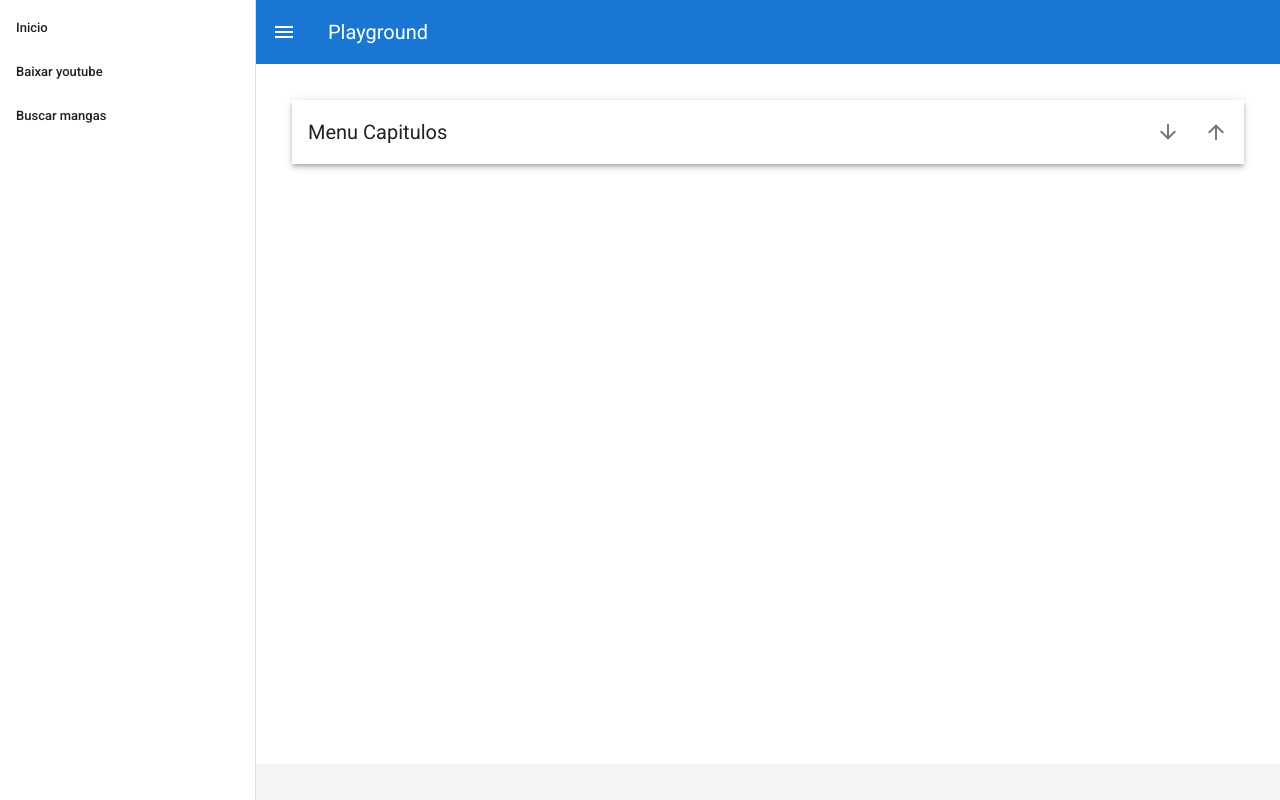
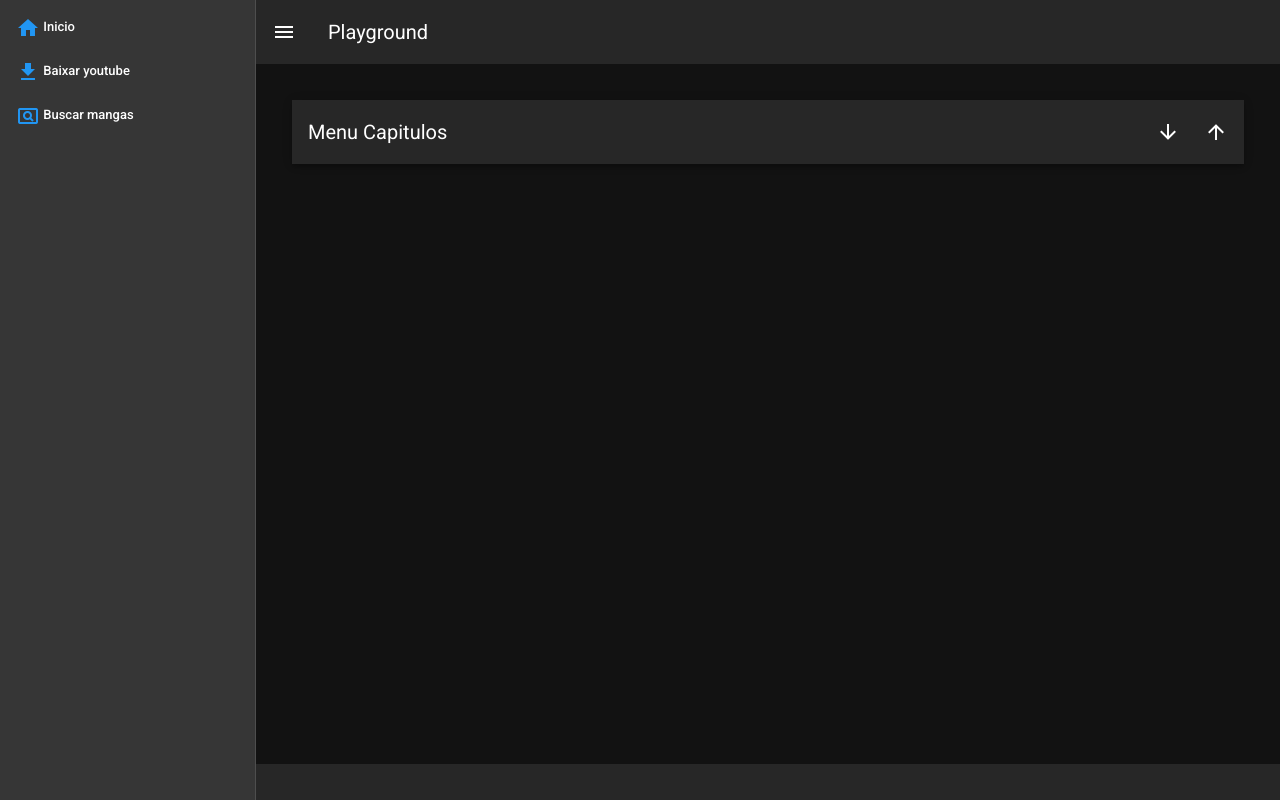
Before and after one commit to LuizRick/playground, a Vue app: page /mangaslivre/chapters in a window 1280 px wide. Both pictures are taken after a click on the button 28 px from the left and 32 px from the top of the page. Built offline with nearby package versions, Linux system fonts and the light colour scheme.

Commit message:
put in dark mode

```diff
--- a/src/App.vue
+++ b/src/App.vue
@@ -1,26 +1,31 @@
 <template>
   <v-app>
-    <v-navigation-drawer app v-model="showDrawer">
+    <v-navigation-drawer app v-model="showDrawer" dark>
       <v-list nav dense>
-      <v-list-item-group active-class="deep-purple--text text--accent-4">
+      <v-list-item-group>
         <v-list-item to="/">
           <v-list-item-title>
+            <v-icon color="blue">mdi-home</v-icon>
             Inicio
           </v-list-item-title>
         </v-list-item>
 
         <v-list-item to="/youtube/download">
-          <v-list-item-title>Baixar youtube</v-list-item-title>
+          <v-list-item-title>
+            <v-icon color="blue">mdi-download</v-icon>
+            Baixar youtube
+          </v-list-item-title>
         </v-list-item>
         <v-list-item to="/mangaslivre/search">
           <v-list-item-title>
+            <v-icon color="blue">mdi-card-search-outline</v-icon>
             Buscar mangas
           </v-list-item-title>
         </v-list-item>
       </v-list-item-group>
     </v-list>
     </v-navigation-drawer>
-    <v-app-bar color="primary" dark app flat v-show="showAppBar">
+    <v-app-bar color="dark" dark app flat v-show="showAppBar">
       <v-app-bar-nav-icon @click.stop="setVisibilityDrawer"></v-app-bar-nav-icon>
       <v-toolbar-title>Playground</v-toolbar-title>
     </v-app-bar>
--- a/src/plugins/vuetify.js
+++ b/src/plugins/vuetify.js
@@ -1,5 +1,6 @@
 import Vue from 'vue';
 import Vuetify from 'vuetify/lib';
+import colors from 'vuetify/lib/util/colors'
 
 Vue.use(Vuetify);
 
@@ -7,4 +8,7 @@ export default new Vuetify({
   icons: {
     iconfont: 'mdi',
   },
+  theme:{
+    dark:true
+  }
 });
--- a/src/views/mangaslivre/MangaChapters.vue
+++ b/src/views/mangaslivre/MangaChapters.vue
@@ -28,7 +28,7 @@
               <div>Data: {{chapter.date}}</div>
             </v-card-text>
             <v-card-actions>
-              <v-btn color="deep-purple accent-4" text @click="readChapter(chapter)">Ler</v-btn>
+              <v-btn color="primary" text @click="readChapter(chapter)">Ler</v-btn>
             </v-card-actions>
           </v-card>
         </v-flex>
```
